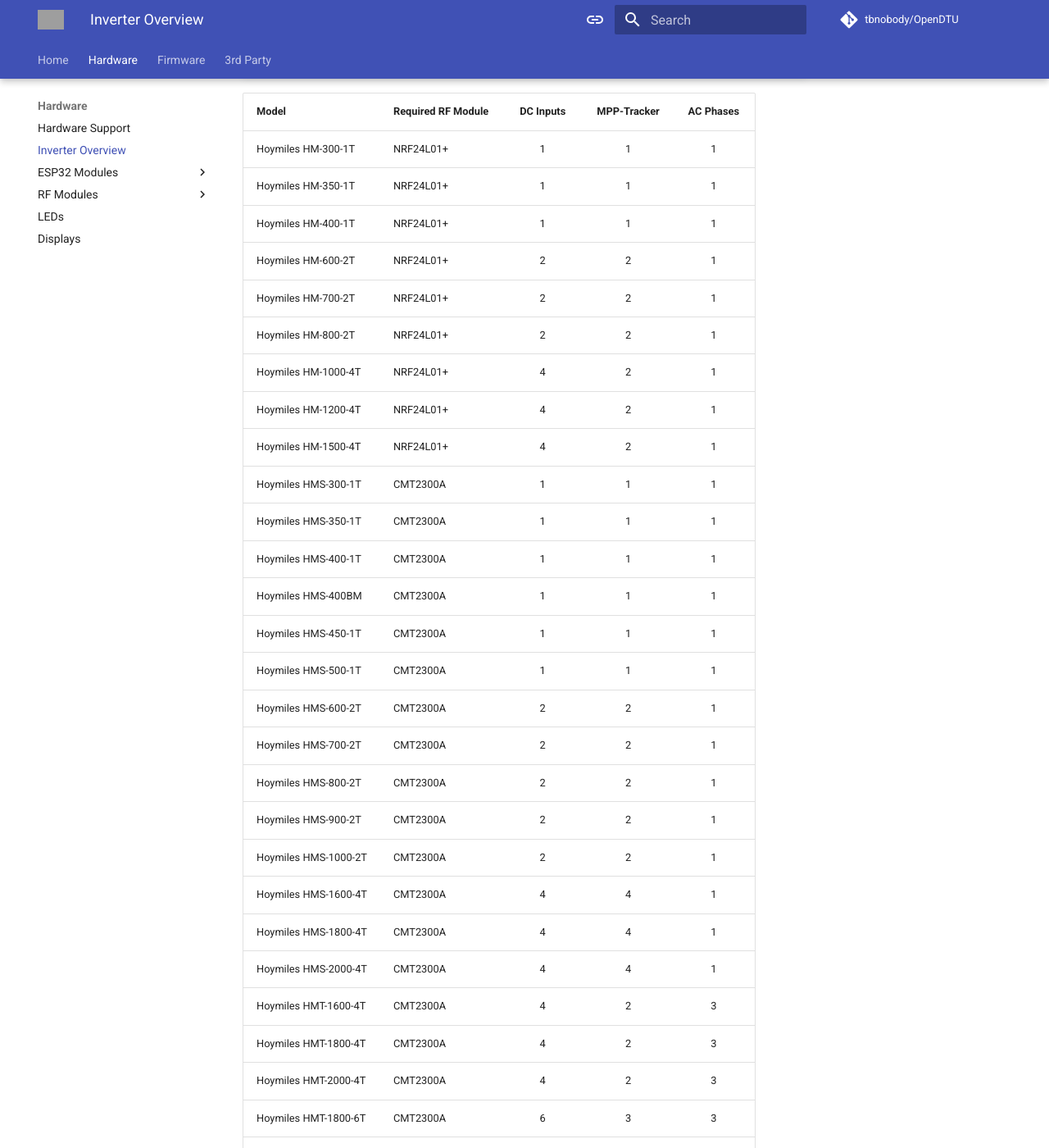
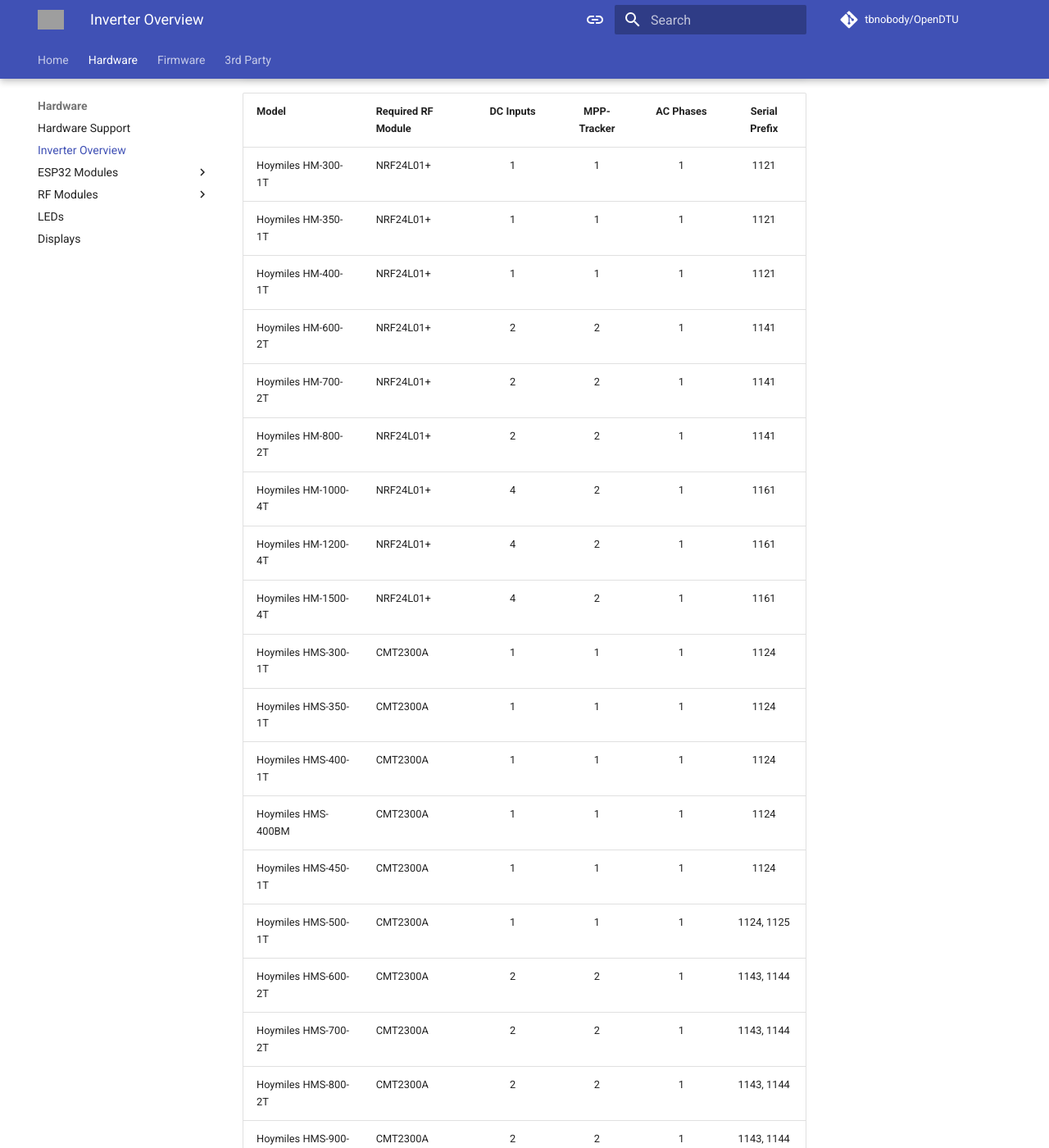
Before and after one commit to tbnobody/OpenDTU-docs, an MkDocs documentation site: the page built from docs/hardware/inverter_overview.md, in a window 1280 px wide and 1400 px high, scrolled down 487 px. Shown: the whole window at 82% size. Built offline with MkDocs 1.6.1 and Material for MkDocs 9.7.7, drawn with Linux system fonts in a browser that asks for light colours; comment, search, counter and statistics services are not loaded; some of the changed text lies outside the part shown; grey boxes are pictures that could not be loaded.

Commit message:
Add serial prefix to inverter overview

```diff
--- a/docs/hardware/inverter_overview.md
+++ b/docs/hardware/inverter_overview.md
@@ -9,42 +9,42 @@
 !!! note "Inverters with integrated WiFi are not supported"
     All inverters with integrated WiFi which can be identified by the "W" in the name (e.g. HMS-xxxW) are not supported by OpenDTU.
 
-| Model                | Required RF Module | DC Inputs | MPP-Tracker | AC Phases |
-| ---------------------| ------------------ | :-------: | :---------: | :-------: |
-| Hoymiles HM-300-1T   | NRF24L01+          | 1         | 1           | 1         |
-| Hoymiles HM-350-1T   | NRF24L01+          | 1         | 1           | 1         |
-| Hoymiles HM-400-1T   | NRF24L01+          | 1         | 1           | 1         |
-| Hoymiles HM-600-2T   | NRF24L01+          | 2         | 2           | 1         |
-| Hoymiles HM-700-2T   | NRF24L01+          | 2         | 2           | 1         |
-| Hoymiles HM-800-2T   | NRF24L01+          | 2         | 2           | 1         |
-| Hoymiles HM-1000-4T  | NRF24L01+          | 4         | 2           | 1         |
-| Hoymiles HM-1200-4T  | NRF24L01+          | 4         | 2           | 1         |
-| Hoymiles HM-1500-4T  | NRF24L01+          | 4         | 2           | 1         |
-| Hoymiles HMS-300-1T  | CMT2300A           | 1         | 1           | 1         |
-| Hoymiles HMS-350-1T  | CMT2300A           | 1         | 1           | 1         |
-| Hoymiles HMS-400-1T  | CMT2300A           | 1         | 1           | 1         |
-| Hoymiles HMS-400BM   | CMT2300A           | 1         | 1           | 1         |
-| Hoymiles HMS-450-1T  | CMT2300A           | 1         | 1           | 1         |
-| Hoymiles HMS-500-1T  | CMT2300A           | 1         | 1           | 1         |
-| Hoymiles HMS-600-2T  | CMT2300A           | 2         | 2           | 1         |
-| Hoymiles HMS-700-2T  | CMT2300A           | 2         | 2           | 1         |
-| Hoymiles HMS-800-2T  | CMT2300A           | 2         | 2           | 1         |
-| Hoymiles HMS-900-2T  | CMT2300A           | 2         | 2           | 1         |
-| Hoymiles HMS-1000-2T | CMT2300A           | 2         | 2           | 1         |
-| Hoymiles HMS-1600-4T | CMT2300A           | 4         | 4           | 1         |
-| Hoymiles HMS-1800-4T | CMT2300A           | 4         | 4           | 1         |
-| Hoymiles HMS-2000-4T | CMT2300A           | 4         | 4           | 1         |
-| Hoymiles HMT-1600-4T | CMT2300A           | 4         | 2           | 3         |
-| Hoymiles HMT-1800-4T | CMT2300A           | 4         | 2           | 3         |
-| Hoymiles HMT-2000-4T | CMT2300A           | 4         | 2           | 3         |
-| Hoymiles HMT-1800-6T | CMT2300A           | 6         | 3           | 3         |
-| Hoymiles HMT-2250-6T | CMT2300A           | 6         | 3           | 3         |
-| Solenso SOL-H350     | NRF24L01+          | 1         | 1           | 1         |
-| Solenso SOL-H400     | NRF24L01+          | 1         | 1           | 1         |
-| Solenso SOL-H800     | NRF24L01+          | 2         | 2           | 1         |
-| TSUN TSOL-M350       | NRF24L01+          | 1         | 1           | 1         |
-| TSUN TSOL-M800       | NRF24L01+          | 2         | 2           | 1         |
-| TSUN TSOL-M1600      | NRF24L01+          | 4         | 2           | 1         |
-| E-Star HERF-800      | NRF24L01+          | 2         | 2           | 1         |
-| E-Star HERF-1600     | NRF24L01+          | 4         | 2           | 1         |
-| E-Star HERF-1800     | NRF24L01+          | 4         | 2           | 1         |
+| Model                | Required RF Module | DC Inputs | MPP-Tracker | AC Phases | Serial Prefix |
+| ---------------------| ------------------ | :-------: | :---------: | :-------: | :-----------: |
+| Hoymiles HM-300-1T   | NRF24L01+          | 1         | 1           | 1         | 1121          |
+| Hoymiles HM-350-1T   | NRF24L01+          | 1         | 1           | 1         | 1121          |
+| Hoymiles HM-400-1T   | NRF24L01+          | 1         | 1           | 1         | 1121          |
+| Hoymiles HM-600-2T   | NRF24L01+          | 2         | 2           | 1         | 1141          |
+| Hoymiles HM-700-2T   | NRF24L01+          | 2         | 2           | 1         | 1141          |
+| Hoymiles HM-800-2T   | NRF24L01+          | 2         | 2           | 1         | 1141          |
+| Hoymiles HM-1000-4T  | NRF24L01+          | 4         | 2           | 1         | 1161          |
+| Hoymiles HM-1200-4T  | NRF24L01+          | 4         | 2           | 1         | 1161          |
+| Hoymiles HM-1500-4T  | NRF24L01+          | 4         | 2           | 1         | 1161          |
+| Hoymiles HMS-300-1T  | CMT2300A           | 1         | 1           | 1         | 1124          |
+| Hoymiles HMS-350-1T  | CMT2300A           | 1         | 1           | 1         | 1124          |
+| Hoymiles HMS-400-1T  | CMT2300A           | 1         | 1           | 1         | 1124          |
+| Hoymiles HMS-400BM   | CMT2300A           | 1         | 1           | 1         | 1124          |
+| Hoymiles HMS-450-1T  | CMT2300A           | 1         | 1           | 1         | 1124          |
+| Hoymiles HMS-500-1T  | CMT2300A           | 1         | 1           | 1         | 1124, 1125    |
+| Hoymiles HMS-600-2T  | CMT2300A           | 2         | 2           | 1         | 1143, 1144    |
+| Hoymiles HMS-700-2T  | CMT2300A           | 2         | 2           | 1         | 1143, 1144    |
+| Hoymiles HMS-800-2T  | CMT2300A           | 2         | 2           | 1         | 1143, 1144    |
+| Hoymiles HMS-900-2T  | CMT2300A           | 2         | 2           | 1         | 1143, 1144    |
+| Hoymiles HMS-1000-2T | CMT2300A           | 2         | 2           | 1         | 1143, 1144    |
+| Hoymiles HMS-1600-4T | CMT2300A           | 4         | 4           | 1         | 1164          |
+| Hoymiles HMS-1800-4T | CMT2300A           | 4         | 4           | 1         | 1164          |
+| Hoymiles HMS-2000-4T | CMT2300A           | 4         | 4           | 1         | 1164          |
+| Hoymiles HMT-1600-4T | CMT2300A           | 4         | 2           | 3         | 1361          |
+| Hoymiles HMT-1800-4T | CMT2300A           | 4         | 2           | 3         | 1361          |
+| Hoymiles HMT-2000-4T | CMT2300A           | 4         | 2           | 3         | 1361          |
+| Hoymiles HMT-1800-6T | CMT2300A           | 6         | 3           | 3         | 1382          |
+| Hoymiles HMT-2250-6T | CMT2300A           | 6         | 3           | 3         | 1382          |
+| Solenso SOL-H350     | NRF24L01+          | 1         | 1           | 1         | 1121          |
+| Solenso SOL-H400     | NRF24L01+          | 1         | 1           | 1         | 1121          |
+| Solenso SOL-H800     | NRF24L01+          | 2         | 2           | 1         | 1141          |
+| TSUN TSOL-M350       | NRF24L01+          | 1         | 1           | 1         | 1121          |
+| TSUN TSOL-M800       | NRF24L01+          | 2         | 2           | 1         | 1141          |
+| TSUN TSOL-M1600      | NRF24L01+          | 4         | 2           | 1         | 1161          |
+| E-Star HERF-800      | NRF24L01+          | 2         | 2           | 1         |               |
+| E-Star HERF-1600     | NRF24L01+          | 4         | 2           | 1         |               |
+| E-Star HERF-1800     | NRF24L01+          | 4         | 2           | 1         |               |
```
